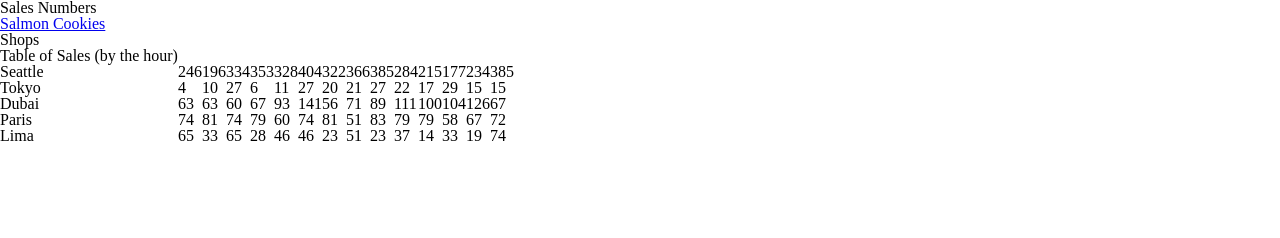
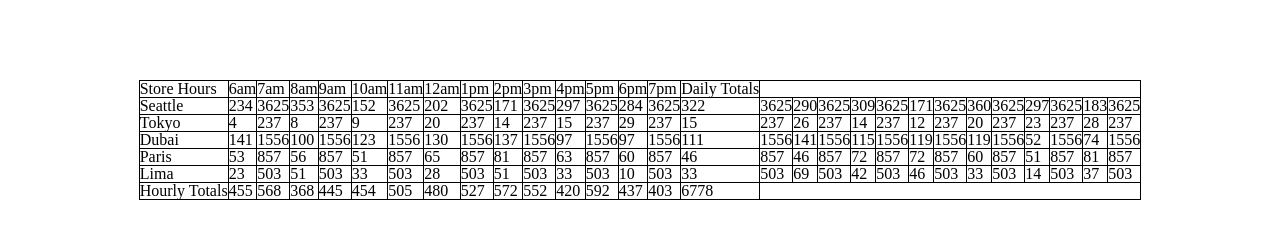
Before and after one commit to cherrera1208/cookie-stand, a plain HTML site: page sales.html in a window 1280 px wide. Drawn offline with Linux system fonts and the light colour scheme.

Commit message:
finished lab07

```diff
--- a/css/style.css
+++ b/css/style.css
@@ -0,0 +1,8 @@
+table, td {
+  border: 1px solid black;
+}
+
+table {
+  margin:auto;
+  margin-top: 5rem;
+}
--- a/index.html
+++ b/index.html
@@ -1,15 +1,10 @@
 <!DOCTYPE html>
 <html lang="en">
-  <head>
-    <link rel="stylesheet" href="css/reset.css">
-    <link rel="stylesheet" href="css/style.css">
-    <title>Sales</title>
-  </head>
-  <body>
-    <main>
-    </main>
-    <footer>
-    </footer>
-    <script src="js/app.js"></script>
-  </body>
+<head>
+  <meta charset="UTF-8">
+  <title>Salmon Cookies</title>
+  <link rel="stylesheet" href="css/reset.css">
+  <link rel="stylesheet" href="css/style.css">
+</head>
+<body></body>
 </html>
--- a/js/app.js
+++ b/js/app.js
@@ -1,54 +1,42 @@
 'use strict';
 
-let hours = ['6am', '7am', '8am', '9am', '10am', '11am', '12pm', '1pm', '2pm', '3pm', '4pm', '5pm', '6pm', '7pm'];
+let hours = ['6am', '7am', '8am', '9am', '10am', '11am', '12am', '1pm', '2pm', '3pm', '4pm', '5pm', '6pm', '7pm'];
 
-function Shop(name, min, max, avg) {
-  this.name = name;
+function Shop(city, min, max, avg) {
+  this.city = city;
   this.min = min;
   this.max = max;
   this.avg = avg;
-  this.cookies = [];
-  this.salesList = [];
-  this.addShopArray = function () {
-  };
+  this.total = 0;
+  this.cookieArray = [];
 
-  this.randomCustomers = function () {
+  this.randomCustomer = function () {
     return Math.floor(Math.random() * (this.max - this.min + 1) + this.min);
   };
 
   this.calcCookiesByHour = function () {
     for (let i = 0; i < hours.length; i++) {
-      let hourlyCookies = Math.ceil(this.randomCustomers() * this.avg);
-      this.cookies[i] = hourlyCookies;
+      let customersPerHour = this.randomCustomer();
+      this.cookieArray[i] = Math.ceil(customersPerHour * this.avg);
+      this.total += this.cookieArray[i];
     }
-    return this.cookies;
-  };
-
-  this.cookiesSold = function () {
-    this.calcCookiesByHour();
-    let total = 0;
-    for (let i = 0; i < hours.length; i++) {
-      let message = (`${hours[i]}: ${this.cookies[i]} cookies`);
-      this.salesList[i] = message;
-      total = total + this.cookies[i];
-    }
-    let totalMessage = (`Total: ${total} cookies`);
-    this.salesList[hours.length] = totalMessage;
-    return this.salesList;
   };
 
   this.render = function () {
-    this.cookiesSold();
+    this.calcCookiesByHour();
     let tableBody = document.querySelector('tbody');
     let tableRow = document.createElement('tr');
     tableBody.appendChild(tableRow);
     let tableData = document.createElement('td');
-    tableData.textContent = this.name;
+    tableData.textContent = this.city;
     tableRow.appendChild(tableData);
     for (let i = 0; i < hours.length; i++) {
       let rowSales = document.createElement('td');
-      rowSales.textContent = this.cookies[i];
+      rowSales.textContent = this.cookieArray[i];
       tableRow.appendChild(rowSales);
+      let cityDailyTotal = document.createElement('td');
+      cityDailyTotal.textContent = this.total;
+      tableRow.appendChild(cityDailyTotal);
     }
   };
 }
@@ -64,3 +52,37 @@ tokyo.render();
 dubai.render();
 paris.render();
 lima.render();
+
+let footer = document.querySelector('tfoot');
+let totalsRow = document.createElement('tr');
+footer.appendChild(totalsRow);
+let totalsLabel = document.createElement('td');
+totalsLabel.textContent = 'Hourly Totals';
+totalsRow.appendChild(totalsLabel);
+
+for (let i = 0; i < hours.length; i++) {
+  let hourlyTotals = document.createElement('td');
+  hourlyTotals.textContent = seattle.cookieArray[i] + tokyo.cookieArray[i] + dubai.cookieArray[i] + paris.cookieArray[i] + lima.cookieArray[i];
+  totalsRow.appendChild(hourlyTotals);
+}
+
+let grandTotals = document.createElement('td');
+grandTotals.textContent = seattle.total + tokyo.total + dubai.total + paris.total + lima.total;
+totalsRow.appendChild(grandTotals);
+
+let header = document.querySelector('thead');
+let hoursTableHeader = document.createElement('tr');
+header.appendChild(hoursTableHeader);
+let hoursRow = document.createElement('td');
+hoursRow.textContent = 'Store Hours';
+hoursTableHeader.appendChild(hoursRow);
+
+for (let i = 0; i < hours.length; i++) {
+  let storeHours = document.createElement('td');
+  storeHours.textContent = hours[i];
+  hoursTableHeader.appendChild(storeHours);
+}
+
+let dailyTotals = document.createElement('td');
+dailyTotals.textContent = 'Daily Totals';
+hoursTableHeader.appendChild(dailyTotals);
--- a/sales.html
+++ b/sales.html
@@ -1,33 +1,17 @@
 <!DOCTYPE html>
 <html lang="en">
 <head>
+  <meta charset="UTF-8">
+  <title>Salmon Cookies Sales</title>
   <link rel="stylesheet" href="css/reset.css">
   <link rel="stylesheet" href="css/style.css">
-    <title>Sales</title>
 </head>
-  <header>
-    <h1>Sales Numbers</h1>
-    <nav>
-      <a href="index.html">Salmon Cookies</a>
-    </nav>
-  </header>
 <body>
-  <main>
-    <h2>Shops</h2>
-    <div>
   <table>
-        <thead>
-          <th>Table of Sales (by the hour)</th>
-        </thead>
-        <tbody>
-        </tbody>
-        <tfoot>
-        </tfoot>
+    <thead></thead>
+    <tbody></tbody>
+    <tfoot></tfoot>
   </table>
-    </div>
-    </main>
-    <footer>
-    </footer>
    <script src="js/app.js"></script>
 </body>
 </html>
```
Lines whose indentation alone changed are shown as unchanged.
